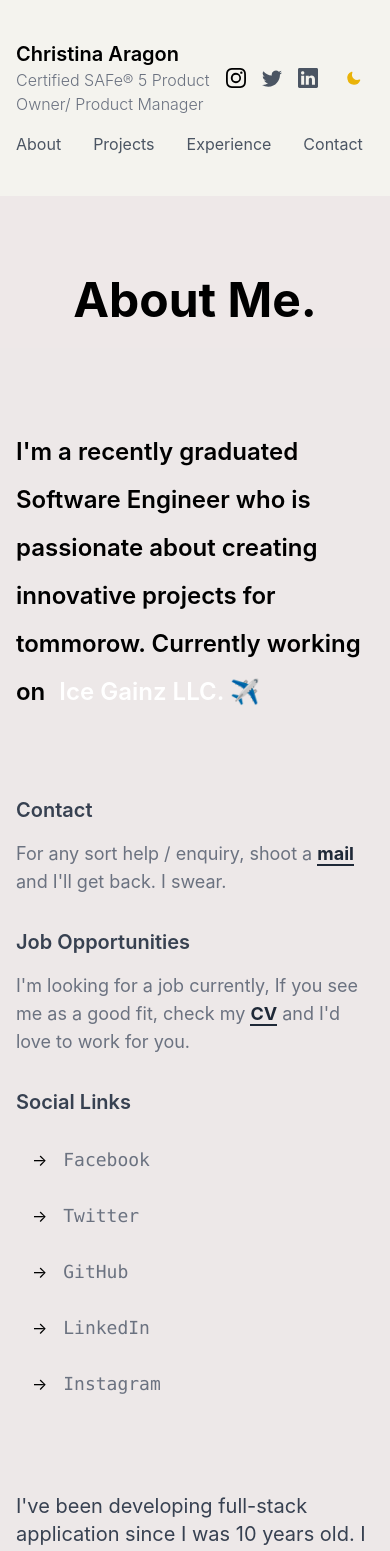
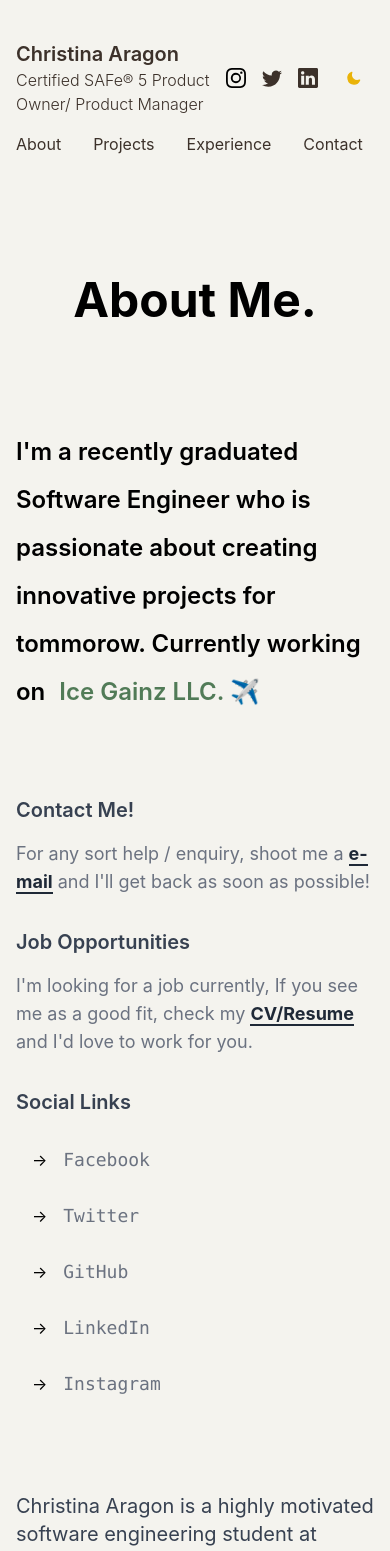
Before and after one commit to jdurham38/Ice-Gainz-ECommerce, a Next.js app: page /about in a window 390 px wide. Shown: the top 1551 px of the page. Built offline with nearby package versions, Linux system fonts and the light colour scheme.

Commit message:
second commit

```diff
--- a/components/AboutMe.js
+++ b/components/AboutMe.js
@@ -3,13 +3,13 @@ import userData from "@constants/data";
 
 export default function AboutMe() {
   return (
-    <section className="bg-[#EDE8E8] dark:bg-gray-800">
-      <div className="max-w-6xl mx-auto h-48 bg-[#EEE8E8] dark:bg-gray-800">
+    <section className="bg-[#f4f3ee] dark:bg-[#0D1F22]">
+      <div className="max-w-6xl mx-auto h-48 bg-[#f4f3ee] dark:bg-[#0D1F22]">
         <h1 className=" text-5xl md:text-9xl font-bold py-20 text-center md:text-left">
           About Me.
         </h1>
       </div>
-      <div className="bg-[#EDE8E8] -mt-10 dark:bg-gray-900">
+      <div className="bg-[#f4f3ee] -mt-10 dark:bg-[#0D1F22]">
         <div className="text-container max-w-6xl mx-auto pt-20">
           <p
             className="leading-loose text-2xl md:text-4xl font-semibold  mx-4"
@@ -17,7 +17,7 @@ export default function AboutMe() {
           >
             {userData.about.title}. Currently working on{" "}
             <a
-              className="bg-deep-purple-100 rounded-md px-2 py-1 text-white"
+              className="bg-deep-purple-100 rounded-md px-2 py-1 text-[#517B57]"
               href={userData.about.currentProjectUrl}
             >
               {userData.about.currentProject} ✈️
@@ -25,23 +25,23 @@ export default function AboutMe() {
           </p>
         </div>
       </div>
-      <div className="bg-[#EDE8E8] dark:bg-gray-900 px-4">
+      <div className="bg-[#f4f3ee] dark:bg-[#0D1F22] px-4">
         <div className="pt-20 grid grid-cols-1 md:grid-cols-3 max-w-6xl mx-auto gap-y-20 gap-x-20">
           {/* Social Buttons */}
           <div className="inline-flex flex-col">
             <div>
               <h1 className="text-xl font-semibold text-gray-700 dark:text-gray-200">
-                Contact
+                Contact Me!
               </h1>
               <p className="text-lg text-gray-500 mt-4 dark:text-gray-300">
-                For any sort help / enquiry, shoot a{" "}
+                For any sort help / enquiry, shoot me a{" "}
                 <a
                   href={`mailto:${userData.email}`}
                   className="text-gray-800 border-b-2 border-gray-800 dark:border-gray-300 font-bold dark:text-gray-300"
                 >
-                  mail
+                 e-mail
                 </a>{" "}
-                and I'll get back. I swear.
+                and I'll get back as soon as possible!
               </p>
             </div>
             <div className="mt-8">
@@ -56,7 +56,7 @@ export default function AboutMe() {
                   target="__blank"
                   className="text-gray-800 border-b-2 border-gray-800 dark:border-gray-300 font-bold dark:text-gray-300"
                 >
-                  CV
+                  CV/Resume
                 </a>{" "}
                 and I'd love to work for you.
               </p>
--- a/components/Contact.js
+++ b/components/Contact.js
@@ -4,7 +4,7 @@ import userData from "@constants/data";
 export default function Contact() {
   return (
     <section>
-      <div className="max-w-6xl mx-auto h-48 bg-[#EDE8E8] dark:bg-gray-800 antialiased">
+      <div className="max-w-6xl mx-auto h-48 bg-[#f4f3ee] dark:bg-[#0D1F22] antialiased">
         <h1 className=" text-5xl md:text-9xl font-bold py-20 text-center md:text-left">
           Contact
         </h1>
--- a/components/Navbar.js
+++ b/components/Navbar.js
@@ -19,10 +19,10 @@ export default function Navbar() {
       <div className="flex  md:flex-row justify-between items-center">
         <div className="flex flex-col">
           <Link href="/">
-            <h1 className="font-semibold text-xl dark:text-gray-100">
+            <h1 className="font-semibold text-xl text-[#3C312A] dark:text-[#FFFCF2]">
               {userData.name}
             </h1>
-            <p className="text-base font-light text-gray-500 dark:text-gray-300">
+            <p className="text-base font-light text-[#3C312A] dark:text-[#FFFCF2]">
               {userData.designation}
             </p>
           </Link>
@@ -33,8 +33,8 @@ export default function Navbar() {
             href="/about"
             className={`text-base  ${
               router.asPath === "/about"
-                ? "text-gray-800 font-bold dark:text-gray-400"
-                : "text-gray-600 dark:text-gray-300 font-normal "
+                ? "text-[#3C312A] font-bold dark:text-[#FFFCF2]"
+                : "text-[#3C312A] dark:text-[#FFFCF2] font-normal "
             }`}
           >
             About{" "}
@@ -58,8 +58,8 @@ export default function Navbar() {
             href="/projects"
             className={`text-base  ${
               router.asPath === "/projects"
-                ? "text-gray-800 font-bold dark:text-gray-400"
-                : "text-gray-600 dark:text-gray-300 font-normal "
+                ? "text-gray-800 font-bold dark:text-[#FFFCF2]"
+                : "text-gray-600 dark:text-[#FFFCF2] font-normal "
             }`}
           >
             Projects
@@ -83,8 +83,8 @@ export default function Navbar() {
             href="/experience"
             className={`text-base  ${
               router.asPath === "/experience"
-                ? "text-gray-800 font-bold dark:text-gray-400"
-                : "text-gray-600 dark:text-gray-300 font-normal "
+                ? "text-[#3C312A] font-bold dark:text-[#FFFCF2]"
+                : "text-gray-600 dark:text-[#FFFCF2] font-normal "
             }`}
           >
             Experience{" "}
@@ -108,8 +108,8 @@ export default function Navbar() {
             href="/contact"
             className={`text-base  ${
               router.asPath === "/contact"
-                ? "text-gray-800 font-bold dark:text-gray-400"
-                : "text-gray-600 dark:text-gray-300 font-normal "
+                ? "text-[#3C312A] font-bold dark:text-[#FFFCF2]"
+                : "text-[#3C312A] dark:text-[#FFFCF2] font-normal "
             }`}
           >
             Contact
@@ -146,7 +146,7 @@ export default function Navbar() {
           </a>
           <a
             href={userData.socialLinks.twitter}
-            className="text-base font-normal text-gray-600 dark:text-gray-300"
+            className="text-base font-normal text-[#3C312A] dark:text-[#FFFCF2]"
           >
             <svg
               xmlns="http://www.w3.org/2000/svg"
@@ -161,7 +161,7 @@ export default function Navbar() {
           </a>
           <a
             href={userData.socialLinks.linkedin}
-            className="text-base font-normal text-gray-600 dark:text-gray-300"
+            className="text-base font-normal text-[#3C312A] dark:text-[#FFFCF2]"
           >
             <svg
               xmlns="http://www.w3.org/2000/svg"
@@ -211,25 +211,25 @@ export default function Navbar() {
       <div className="space-x-8 block md:hidden mt-4">
         <Link
           href="/about"
-          className="text-base font-normal text-gray-600 dark:text-gray-300"
+          className="text-base font-normal text-[#3C312A] dark:text-[#FFFCF2]"
         >
           About
         </Link>
         <Link
           href="/projects"
-          className="text-base font-normal text-gray-600 dark:text-gray-300"
+          className="text-base font-normal text-[#3C312A] dark:text-[#FFFCF2]"
         >
           Projects
         </Link>
         <Link
           href="/experience"
-          className="text-base font-normal text-gray-600 dark:text-gray-300"
+          className="text-base font-normal text-[#3C312A] dark:text-[#FFFCF2]"
         >
           Experience
         </Link>
         <Link
           href="/contact"
-          className="text-base font-normal text-gray-600 dark:text-gray-300"
+          className="text-base font-normal text-[#3C312A] dark:text-[#FFFCF2]"
         >
           Contact
         </Link>
--- a/constants/data.js
+++ b/constants/data.js
@@ -9,7 +9,7 @@ const userData = {
   projects: [
     {
       title: "Discord Music Bot",
-      link: "https://tailwindmasterkit.com",
+      link: "https://github.com/csaragon1941/MusicBot",
       imgUrl: "/tmk.jpg",
     },
     {
@@ -24,27 +24,27 @@ const userData = {
     },
     {
       title: "CovidRescue",
-      link: "https://covidrescue.co.in",
+      link: "",
       imgUrl: "/covidrescue.png",
     },
     {
       title: "Algochurn",
-      link: "https://algochurn.com",
+      link: "",
       imgUrl: "/algochurn.png",
     },
     {
       title: "Playground",
-      link: "https://play.placeholdertech.in",
+      link: "",
       imgUrl: "/playground.png",
     },
     {
       title: "Feedmeback",
-      link: "https://feedmeback.vercel.app",
+      link: "",
       imgUrl: "/feedmeback.png",
     },
     {
       title: "Devmedium",
-      link: "https://devmedium.vercel.app",
+      link: "",
       imgUrl: "/devmedium.png",
     },
   ],
@@ -52,33 +52,32 @@ const userData = {
     title:
       "I'm a recently graduated Software Engineer who is passionate about creating innovative projects for tommorow",
     description: [
-      `I've been developing full-stack application since I was 10 years old. I didn't know what full-stack meant at that time because the term was not coined back then. I'm so out of content right now that I'm literally crying writing this text since lorem text is so 2012 now.`,
-      `After learning HTML and struggling with CSS, I came up with a brilliant idea of using bootstrap so that I don't have to style everything by myself and - for obvious reasons - if you knew bootstrap, you were cool.`,
-      `But now, I'm a legend. I've been coding in React, Angular, Vue, Svelte, Node.js, Express, Fastify, MongoDB, MySQL, Bootstrap, Tailwind, C, C++, C#, Rust, Haskell, Perl, PHP, Assembly, Logo and YouDontKnowShit programming language etc to name a few. Although I barely know the syntax (Psst, Stack overflow!), I consider myself a Ninja developer I'm laughing right now.`,
+      `Christina Aragon is a highly motivated software engineering student at Florida Gulf Coast University, with a strong background in academics and campus involvement. She brings a unique blend of technical expertise and people skills to the table, and her university education has equipped her with the knowledge and skills to effectively manage complex software development projects from start to finish.`,
+      `Christina has a deep passion for working with people and solving complex problems, and brings this enthusiasm to every project she works on. Her ability to communicate effectively with cross-functional teams, stakeholders, and clients has been critical to her success in delivering high-quality software solutions that meet business objectives. As she looks to launch her career, Christina is eager to bring her skills and passion to a new challenge, and believes she can make a meaningful impact on future endeavors as a Project Manager or Web Developer.`,
     ],
     currentProject: "Ice Gainz LLC.",
-    currentProjectUrl: "https://tailwindmasterkit.com",
+    currentProjectUrl: "",
   },
   experience: [
     {
       title: "Software Developer",
       company: "mroads",
       year: "2021",
-      companyLink: "https://mroads.com",
+      companyLink: "",
       desc: "Contributed to our flagship product - Panna - which is an AI powered candidate interviewing product.",
     },
     {
       title: "Founder and Developer",
       company: "TailwindMasterKit",
       year: "2021",
-      companyLink: "https://tailwindmasterkit.com",
+      companyLink: "",
       desc: "Developed a marketplace for tailwind web components (React, HTML and Angular) and templates.",
     },
     {
       title: "Founder and Developer",
       company: "Algochurn",
       year: "2021",
-      companyLink: "https://algochurn.com",
+      companyLink: "",
       desc: "Your last moment revision friend right before a Tech coding interview. Practice problems and get hired at top Product based companies.",
     },
     {
@@ -104,10 +103,10 @@ const userData = {
     },
   ],
   resumeUrl:
-    "https://drive.google.com/file/d/1xmE3BOmgM7TAOOgVp36xQIQvYDntDYoo/view?usp=sharing",
+    "https://drive.google.com/drive/folders/1Thdv4-0OyZHTTtF6FTCgsPUjiyr5MS5I?usp=sharing",
   socialLinks: {
     instagram: "https://instagram.com/christina.aragonn",
-    twitter: "https://twitter.com/mannupaaji",
+    twitter: "https://twitter.com/",
     linkedin: "https://www.linkedin.com/in/christina-aragon11/",
     github: "https://github.com/csaragon1941",
     facebook: "https://facebook.com/",
```
Also changed, not shown: components/FavouriteProjects.js (+13 -12 lines), components/Footer.js (+7 -7 lines), components/LatestCode.js (+5 -5 lines), public/portimg.png (added).
